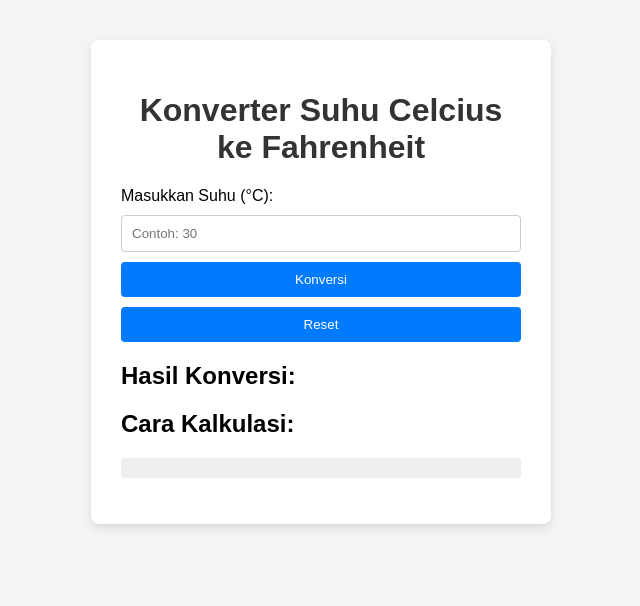
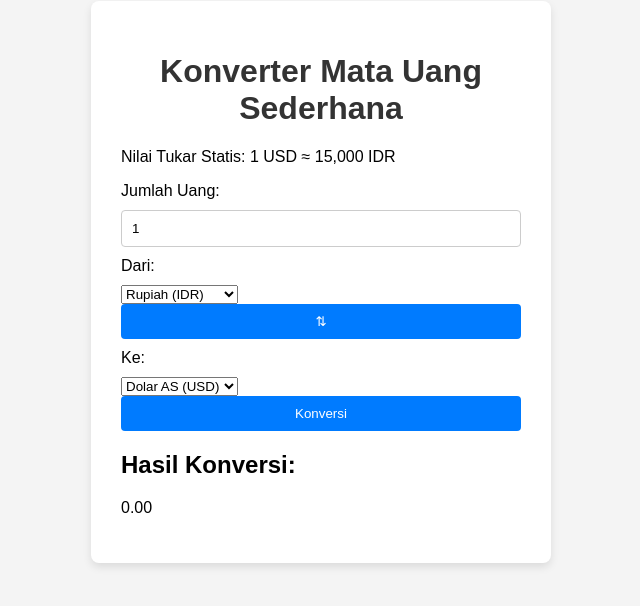
Before and after one commit to fasyandina17/Konversi-Suhu-SMAN-1-BLEGA, a plain HTML site: page index.html in a window 1280 px wide. Shown: the part 118-724 px from the top of the page, without its empty margins (319-959 px from the left). Drawn offline with Linux system fonts and the light colour scheme.

Commit message:
Update index.html

```diff
--- a/index.html
+++ b/index.html
@@ -3,24 +3,43 @@
 <head>
     <meta charset="UTF-8">
     <meta name="viewport" content="width=device-width, initial-scale=1.0">
-    <title>Konverter Suhu</title>
+    <title>Konverter Mata Uang Pastel</title>
     <link rel="stylesheet" href="style.css">
 </head>
 <body>
     <div class="container">
-        <h1>Konverter Suhu Celcius ke Fahrenheit</h1>
+        <h1>Konverter Mata Uang Sederhana</h1>
+        <p class="rate-info">Nilai Tukar Statis: 1 USD ≈ 15,000 IDR</p>
 
-        <label for="celcius">Masukkan Suhu (°C):</label>
-        <input type="number" id="celcius" placeholder="Contoh: 30">
+        <div class="input-group">
+            <label for="inputAmount">Jumlah Uang:</label>
+            <input type="number" id="inputAmount" placeholder="Masukkan jumlah" value="1" min="0">
+        </div>
 
-        <button onclick="konversiSuhu()">Konversi</button>
-        <button onclick="resetForm()">Reset</button>
+        <div class="currency-selectors">
+            <div class="selector">
+                <label for="fromCurrency">Dari:</label>
+                <select id="fromCurrency">
+                    <option value="IDR">Rupiah (IDR)</option>
+                    <option value="USD">Dolar AS (USD)</option>
+                </select>
+            </div>
+
+            <button class="swap-button" onclick="swapCurrencies()">⇅</button>
+
+            <div class="selector">
+                <label for="toCurrency">Ke:</label>
+                <select id="toCurrency">
+                    <option value="USD">Dolar AS (USD)</option>
+                    <option value="IDR">Rupiah (IDR)</option>
+                </select>
+            </div>
+        </div>
+
+        <button class="convert-button" onclick="convertCurrency()">Konversi</button>
 
         <h2>Hasil Konversi:</h2>
-        <p id="hasilFahrenheit"></p>
-
-        <h2>Cara Kalkulasi:</h2>
-        <p id="kalkulasi"></p>
+        <p id="resultAmount" class="result">0.00</p>
     </div>
 
     <script src="script.js"></script>
```
